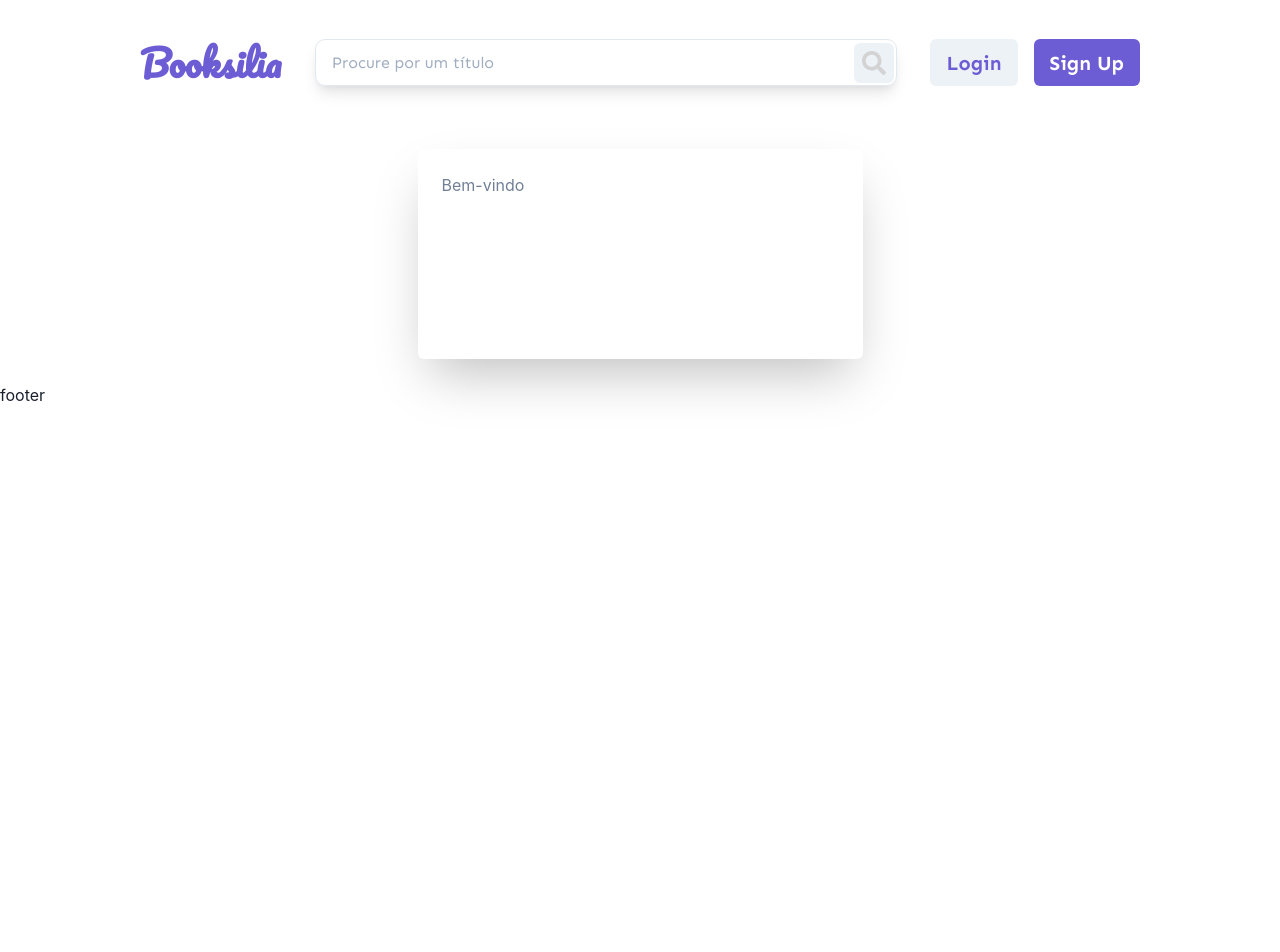
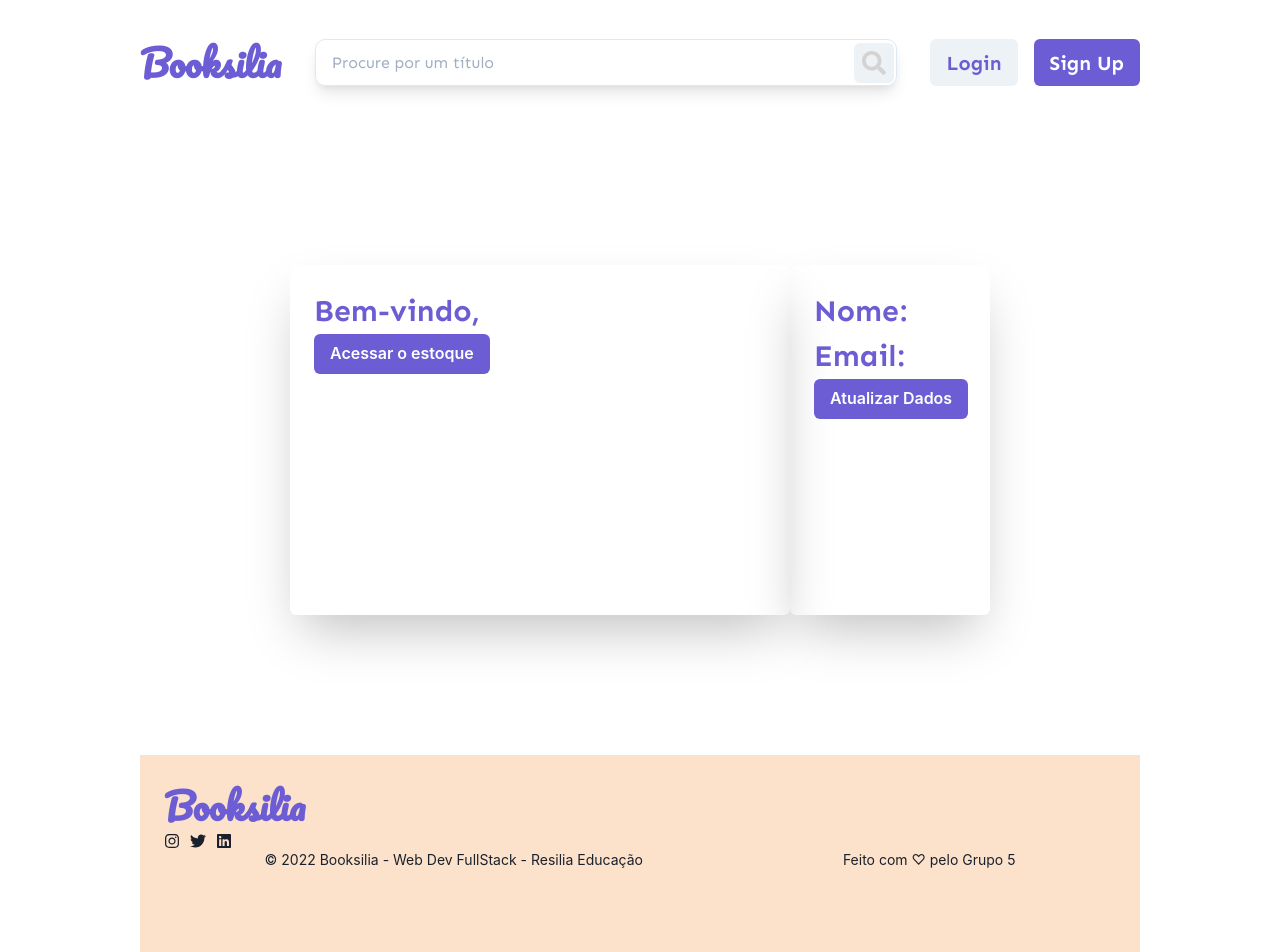
Before and after one commit to carollyb/booksilia, a React (Vite) app: page /home in a window 1280 px wide. Shown: the top 952 px of the page. Before the commit the page ends 800 px from the top, so only its background shows below. Built offline with nearby package versions, Linux system fonts and the light colour scheme.

Commit message:
feat/footer: criação dos  elementos do componente

```diff
--- a/src/components/Footer/Footer.jsx
+++ b/src/components/Footer/Footer.jsx
@@ -1,12 +1,54 @@
-import { Box } from '@chakra-ui/react';
+import { Box, Flex, Text, Link, HStack } from '@chakra-ui/react';
+import Container from '../Layouts/Container';
+import { FaInstagram, FaTwitter, FaLinkedin } from 'react-icons/fa';
+
 
 function FooterComponent() {
     return (
-        <>
-        <Box>
-            <h1>footer</h1>
-        </Box>
-        </>
+        <Container>
+            <Box
+                bg="#fbd7b7b6"
+                width="100%"
+                height={'300px'}
+                justifyContent={"center"}
+                alignItems="space-between"
+                direction="column"
+                padding={6}>
+                <Text
+                    fontFamily={'Pacifico, cursive'}
+                    color={'purple'}
+                    fontSize={'36px'}
+                    fontWeight={'bold'}>Booksilia</Text>
+                <Box>
+                    <Flex gap={'10px'}>
+                        <Link href='#'>
+                            <FaInstagram />
+                        </Link>
+                        <Link href='#'>
+                            <FaTwitter />
+                        </Link>
+                        <Link href='#'>
+                            <FaLinkedin />
+                        </Link>
+                    </Flex>
+                </Box>
+                <Flex
+                    justify={'center'}
+                    textAlign={'center'}
+                    flexDirection='flex-end'>
+                    <HStack spacing={200}>
+                        <Text fontSize={'sm'}
+                            flexDirection='unset'>
+                            © 2022 Booksilia - Web Dev FullStack - Resilia Educação
+                        </Text>
+                        <Text fontSize={'sm'}
+                            flexDirection='unset'>
+                            Feito com ♡ pelo Grupo 5
+                        </Text>
+                    </HStack>
+                </Flex>
+            </Box>
+        </Container>
     );
 }
 
--- a/src/pages/Home.jsx
+++ b/src/pages/Home.jsx
@@ -1,27 +1,68 @@
 import {
+    Flex,
     Box,
-    Center,
     Text,
+    Button
 } from '@chakra-ui/react';
+import Container from '../components/Layouts/Container';
+
 
 function Home() {
+
     return (
-        <Center py={6}>
+        <Container>
+        <Flex display="flex" alignItems="center">
+            <Flex alignItems="center">
                 <Box
-            maxW={'445px'}
-            h={'210px'}
-            w={'full'}
+                h={'350px'}
+                w={'500px'}
                 bg={'purple.100'}
                 boxShadow={'2xl'}
                 rounded={'md'}
                 p={6}
                 overflow={'hidden'}>
-
-                <Text color={'gray.500'}>
-                    Bem-vindo
+                    <Text
+                    fontFamily={'sen'}
+                    fontSize={'30px'}
+                    color={'purple'}
+                    fontWeight={'bold'}>
+                        Bem-vindo,
                     </Text>
+                    <Button
+                backgroundColor={'purple'}
+                color={'white'}
+                onClick={(e) => {handleSubmit(e)}}>
+                    Acessar o estoque
+                </Button>
                 </Box>
-        </Center>
+            </Flex>
+            <Flex>
+            <Box
+                h={'350px'}
+                w={'200px'}
+                bg={'purple.100'}
+                boxShadow={'2xl'}
+                rounded={'md'}
+                p={6}
+                overflow={'hidden'}>
+                    <Text
+                    fontFamily={'sen'}
+                    fontSize={'30px'}
+                    color={'purple'}
+                    fontWeight={'bold'}>
+                        Nome:
+                        Email:
+                    </Text>
+                    <Button
+                backgroundColor={'purple'}
+                color={'white'}
+                onClick={(e) => {handleSubmit(e)}}>
+                    Atualizar Dados
+                </Button>
+                </Box>
+            </Flex>
+        </Flex>
+        </Container>
     );
 }
 
```
Lines whose indentation alone changed are shown as unchanged.
